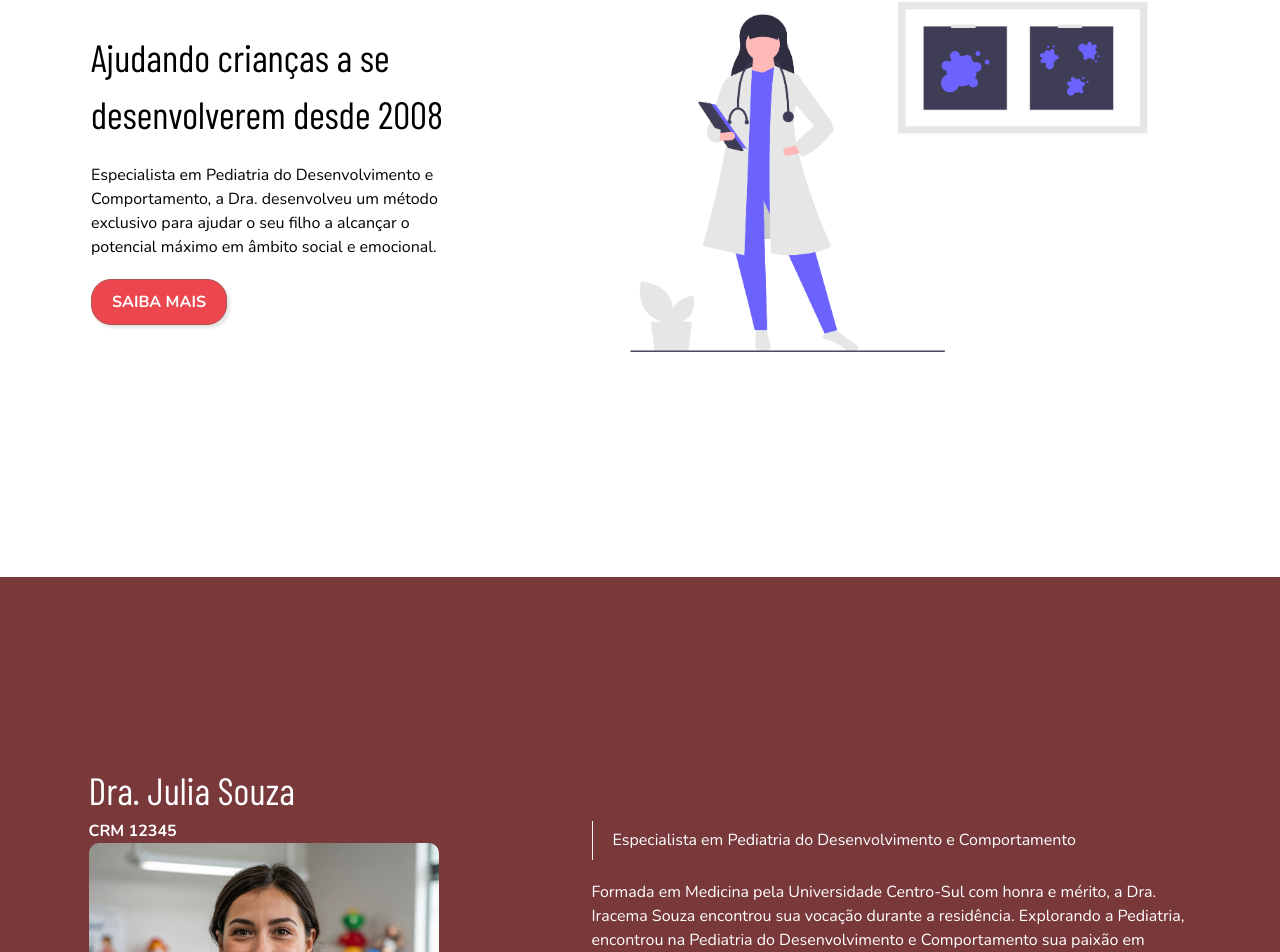
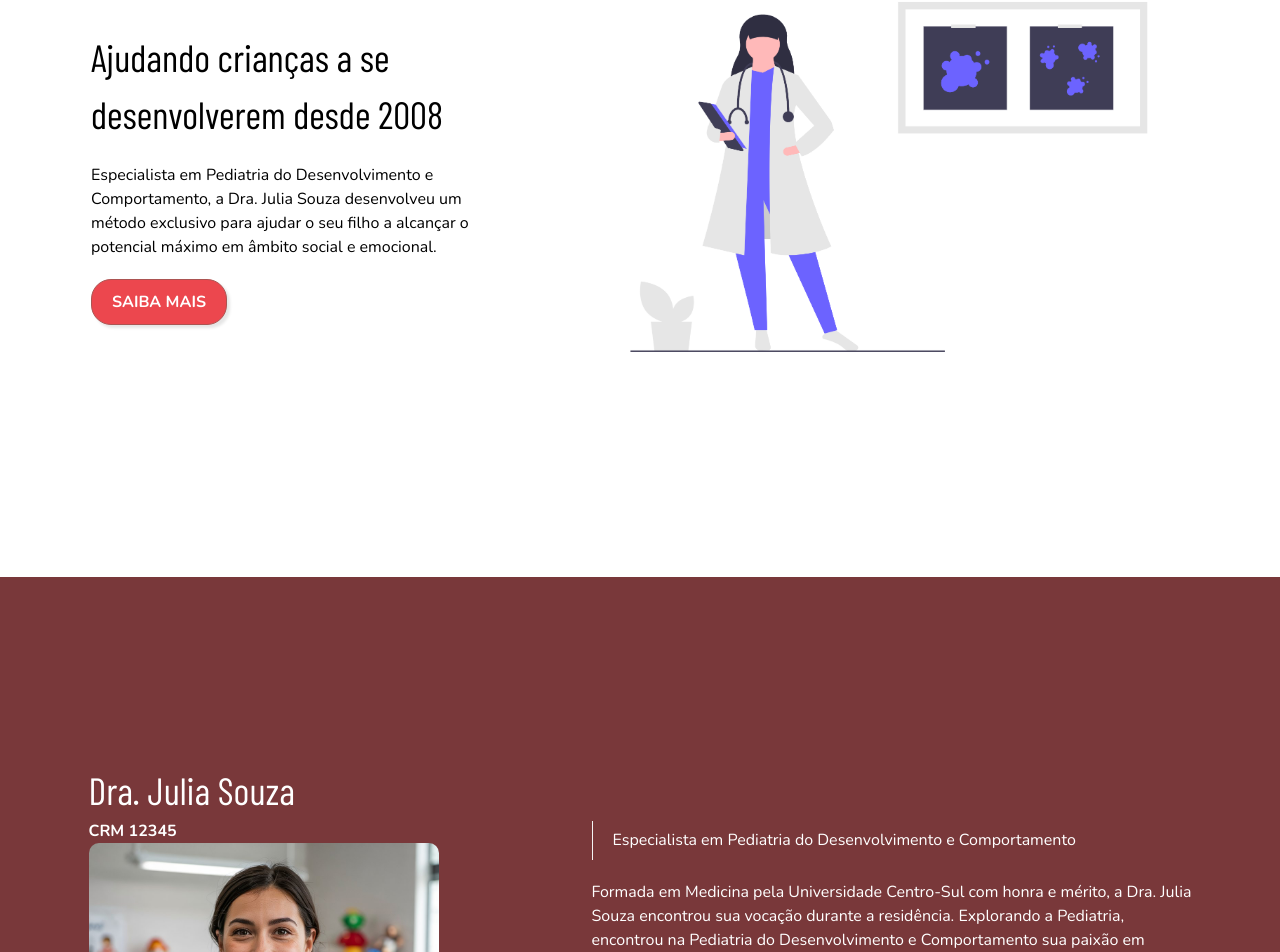
Before and after one commit to santiagobruna/portfolio-julia, a React (Vite) app: page / in a window 1280 px wide. Shown: the part 323-1275 px from the top of the page. Built offline with nearby package versions, Linux system fonts and the light colour scheme; a web font is replaced by a local one.

Commit message:
corrigindo erros de digitação

```diff
--- a/src/components/Hero/index.tsx
+++ b/src/components/Hero/index.tsx
@@ -17,7 +17,7 @@ const Hero = () => {
         <S.HeroContainer data-aos="fade-left" data-aos-duration="1500">
             <S.ContainerInfos>
                 <Titulo>Ajudando crianças a se <br /> desenvolverem desde 2008</Titulo>
-                <Texto>Especialista em Pediatria do Desenvolvimento e Comportamento, a Dra. desenvolveu um método exclusivo para ajudar o seu filho a alcançar o potencial máximo em âmbito social e emocional.</Texto>
+                <Texto>Especialista em Pediatria do Desenvolvimento e Comportamento, a Dra. Julia Souza desenvolveu um método exclusivo para ajudar o seu filho a alcançar o potencial máximo em âmbito social e emocional.</Texto>
                 <a href="#recursos">
                     <Button data-aos="fade-left" data-aos-duration="1500">Saiba mais</Button>
                 </a>
--- a/src/components/Sobre/index.tsx
+++ b/src/components/Sobre/index.tsx
@@ -27,7 +27,7 @@ const Sobre = () => {
                     <span>Especialista em Pediatria do Desenvolvimento e Comportamento</span>
                 </S.ContainerProfissao>
                 <S.Decricao>
-                    Formada em Medicina pela Universidade Centro-Sul com honra e mérito, a Dra. Iracema Souza encontrou sua vocação durante a residência. Explorando a Pediatria, encontrou na Pediatria do Desenvolvimento e Comportamento sua paixão em ajudar crianças e adolescentes a se adaptarem socialmente.
+                    Formada em Medicina pela Universidade Centro-Sul com honra e mérito, a Dra. Julia Souza encontrou sua vocação durante a residência. Explorando a Pediatria, encontrou na Pediatria do Desenvolvimento e Comportamento sua paixão em ajudar crianças e adolescentes a se adaptarem socialmente.
                 </S.Decricao>
                 <S.Decricao>
                     Através dos anos, desenvolveu seu próprio método de avaliar cada paciente e entregar um tratamento holístico, humanizado e individualizado para melhora da qualidade de vida e integração na sociedade.
```
